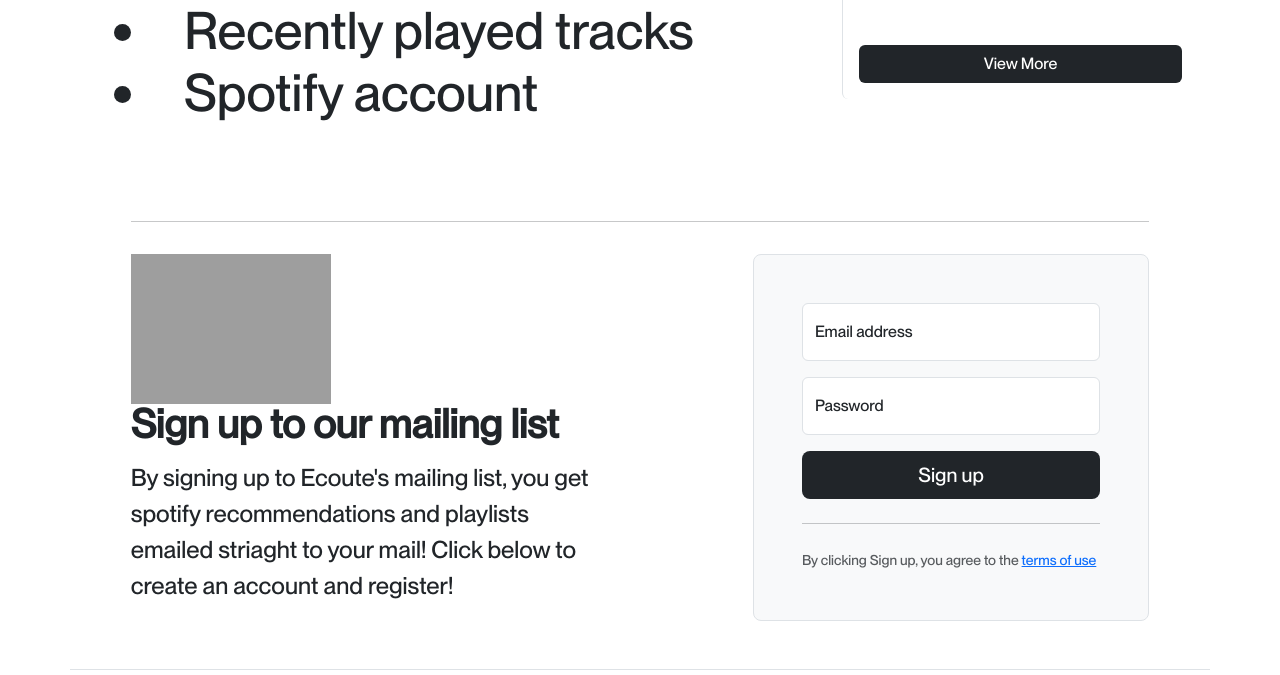
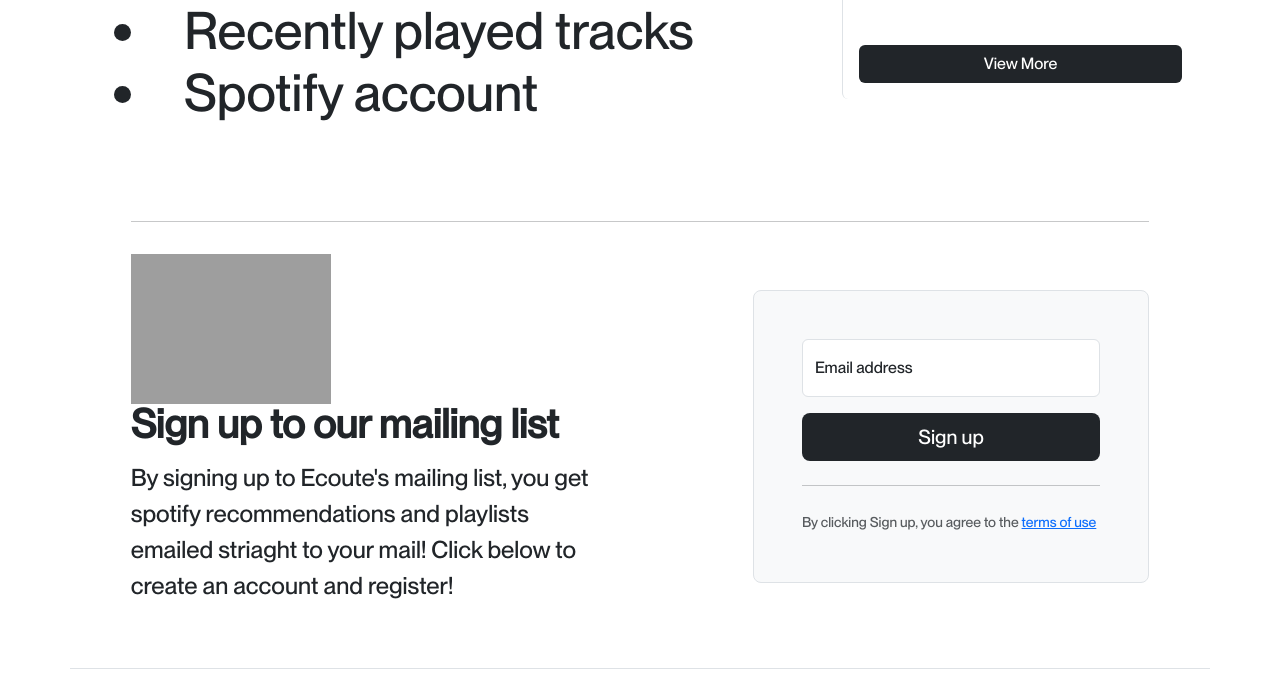
Before and after one commit to ayastaga/spotify-app, a Flask app: page / in a window 1280 px wide. Shown: the part 1146-1821 px from the top of the page. Run offline with Flask 3, Linux system fonts and the light colour scheme; parts of the project's set-up code (start-up, migrations or seed data) failed here and were passed over; some libraries are stand-ins or nearby versions; grey boxes are pictures that could not be loaded.

Commit message:
Update index.html

```diff
--- a/templates/index.html
+++ b/templates/index.html
@@ -8,7 +8,6 @@
         <script src="https://cdn.jsdelivr.net/npm/popper.js@1.16.1/dist/umd/popper.min.js"></script>
         <script src="https://stackpath.bootstrapcdn.com/bootstrap/4.5.2/js/bootstrap.min.js"></script>
         <link rel="stylesheet" href="/static/styles.css">
-        <link rel="shortcut icon" type="image/x-icon" href="../static/images/favicon.ico" />
     </head>
     <body>
         <!-- navbar -->
@@ -25,7 +24,6 @@
                 </div>
             </div>
         </nav>
-
         <!-- title slide -->
         <div class="container col-xxl-8 px-4 pt-5">
             <div class="row flex-lg-row-reverse align-items-center g-5 py-5">
@@ -114,10 +112,6 @@
                     <div class="form-floating mb-3">
                         <input required type="email" class="form-control" name="email_address" placeholder="name@example.com">
                         <label >Email address</label>
-                    </div>
-                    <div class="form-floating mb-3">
-                        <input required type="password" class="form-control" name="password" placeholder="Password">
-                        <label >Password</label>
                     </div>
                     <button class="w-100 btn btn-lg bg-dark text-white" type="submit">Sign up</button>
                     <hr class="my-4">
```
